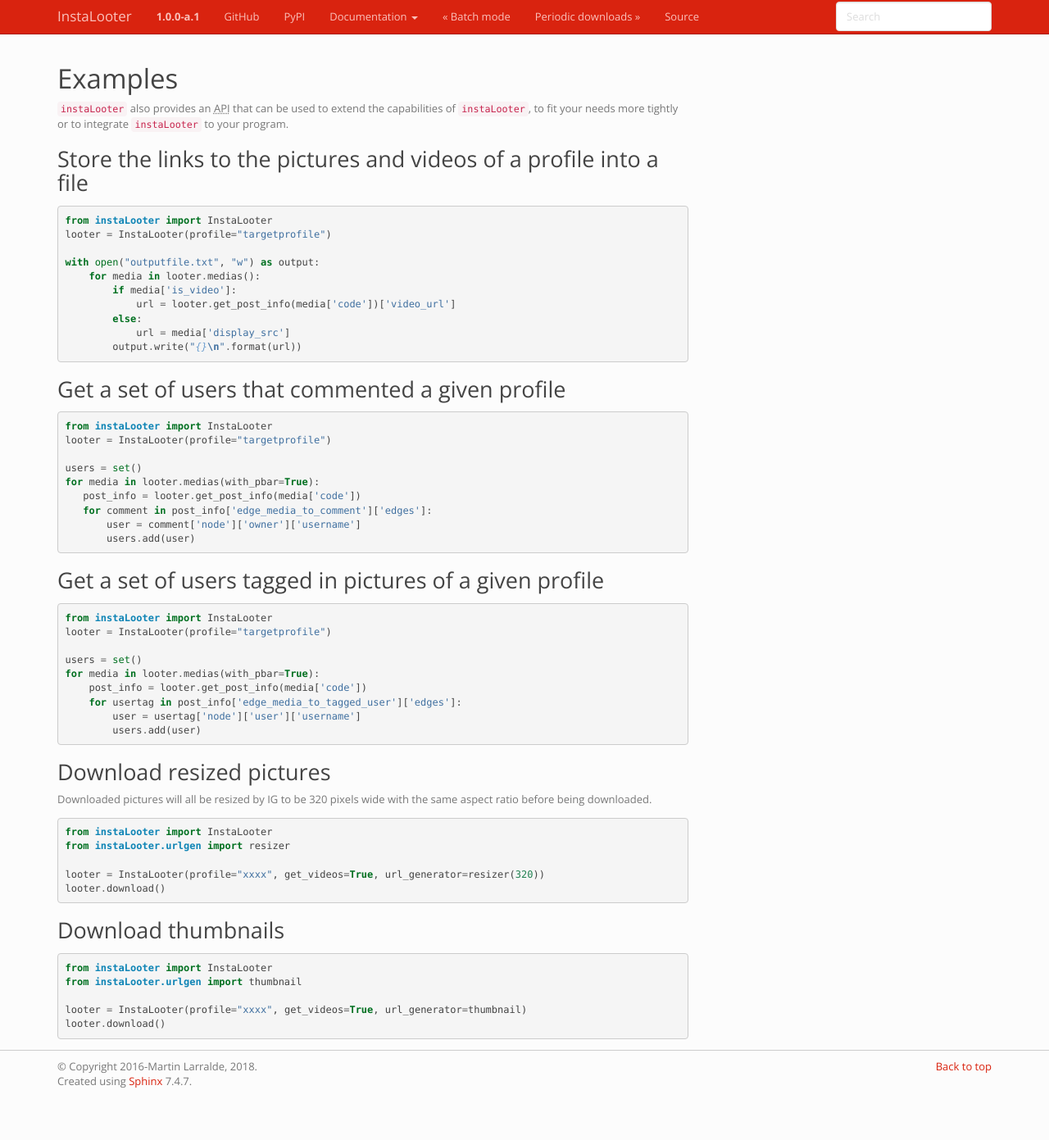
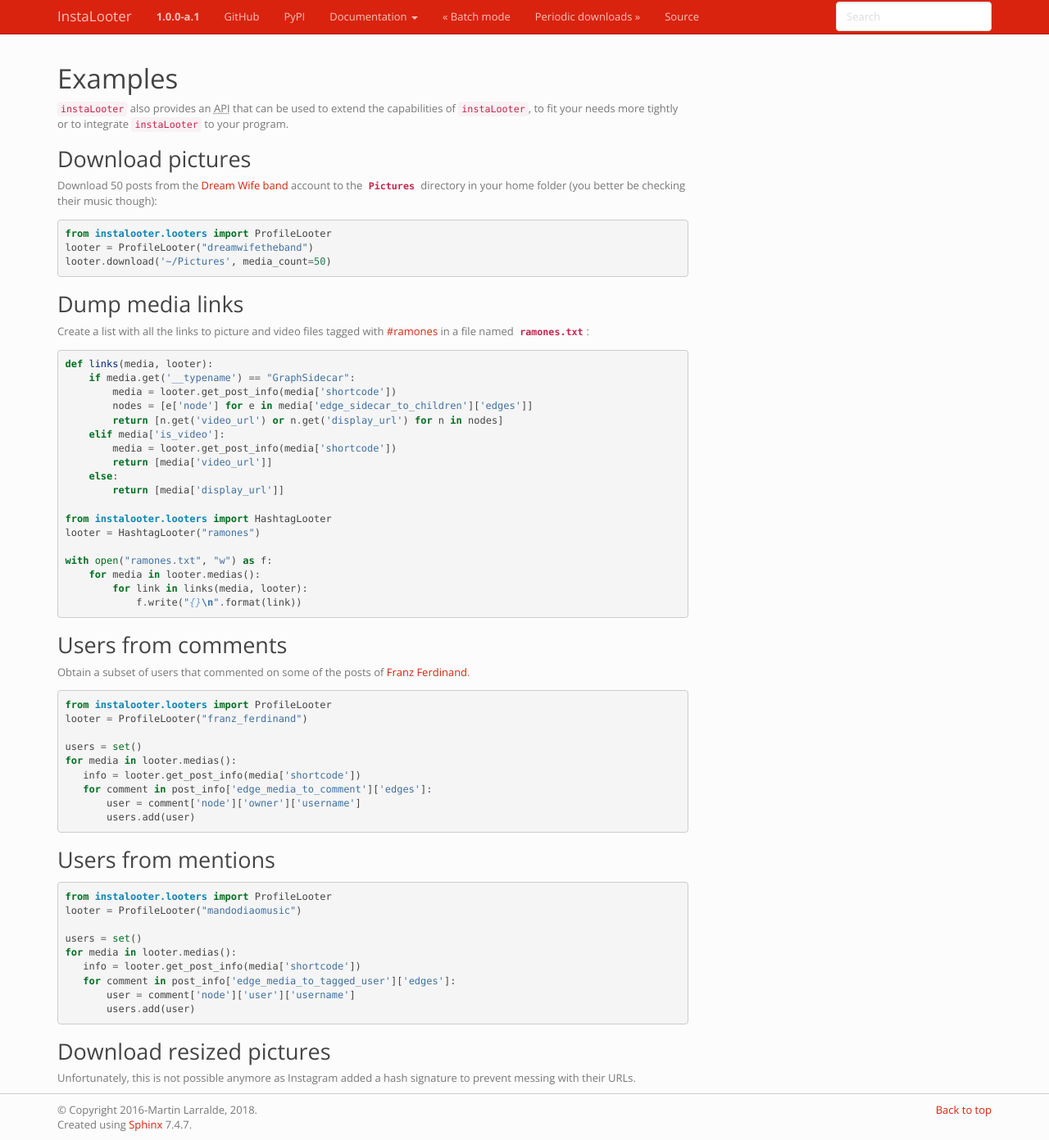
Before and after one commit to althonos/InstaLooter, a Sphinx documentation site: the page built from docs/source/examples.rst, in a window 1280 px wide and 1391 px high. Shown: the whole window at 82% size. Built offline with Sphinx 7.4.7, drawn with Linux system fonts in a browser that asks for light colours; the version number is read from the project's files by our own code.

Commit message:
Update examples in documentation

```diff
--- a/docs/source/examples.rst
+++ b/docs/source/examples.rst
@@ -8,77 +8,111 @@ that can be used to extend the capabilities of ``instaLooter``, to fit your
 needs more tightly or to integrate ``instaLooter`` to your program.
 
 
-Store the links to the pictures and videos of a profile into a file
--------------------------------------------------------------------
+Download pictures
+-----------------
 
-.. code::
+Download 50 posts from the `Dream Wife band <https://www.instagram.com/dreamwifetheband/?hl=fr>`_
+account to the `Pictures` directory in your home folder (you better be checking
+their music though):
 
-   from instaLooter import InstaLooter
-   looter = InstaLooter(profile="targetprofile")
+.. code:: python
 
-   with open("outputfile.txt", "w") as output:
-       for media in looter.medias():
-           if media['is_video']:
-               url = looter.get_post_info(media['code'])['video_url']
-           else:
-               url = media['display_src']
-           output.write("{}\n".format(url))
+   from instalooter.looters import ProfileLooter
+   looter = ProfileLooter("dreamwifetheband")
+   looter.download('~/Pictures', media_count=50)
 
 
-Get a set of users that commented a given profile
--------------------------------------------------
+Dump media links
+----------------
 
-.. code::
+Create a list with all the links to picture and video files tagged with
+`#ramones <https://www.instagram.com/explore/tags/ramones/>`_ in a file
+named `ramones.txt`:
 
-  from instaLooter import InstaLooter
-  looter = InstaLooter(profile="targetprofile")
+.. code:: python
 
-  users = set()
-  for media in looter.medias(with_pbar=True):
-     post_info = looter.get_post_info(media['code'])
-     for comment in post_info['edge_media_to_comment']['edges']:
-         user = comment['node']['owner']['username']
-         users.add(user)
+    def links(media, looter):
+        if media.get('__typename') == "GraphSidecar":
+            media = looter.get_post_info(media['shortcode'])
+            nodes = [e['node'] for e in media['edge_sidecar_to_children']['edges']]
+            return [n.get('video_url') or n.get('display_url') for n in nodes]
+        elif media['is_video']:
+            media = looter.get_post_info(media['shortcode'])
+            return [media['video_url']]
+        else:
+            return [media['display_url']]
+
+    from instalooter.looters import HashtagLooter
+    looter = HashtagLooter("ramones")
+
+    with open("ramones.txt", "w") as f:
+        for media in looter.medias():
+            for link in links(media, looter):
+                f.write("{}\n".format(link))
 
 
-Get a set of users tagged in pictures of a given profile
---------------------------------------------------------
+Users from comments
+-------------------
 
-.. code::
+Obtain a subset of users that commented on some of the posts of
+`Franz Ferdinand <https://www.instagram.com/franz_ferdinand>`_.
 
-   from instaLooter import InstaLooter
-   looter = InstaLooter(profile="targetprofile")
+.. code:: python
 
-   users = set()
-   for media in looter.medias(with_pbar=True):
-       post_info = looter.get_post_info(media['code'])
-       for usertag in post_info['edge_media_to_tagged_user']['edges']:
-           user = usertag['node']['user']['username']
+    from instalooter.looters import ProfileLooter
+    looter = ProfileLooter("franz_ferdinand")
+
+    users = set()
+    for media in looter.medias():
+       info = looter.get_post_info(media['shortcode'])
+       for comment in post_info['edge_media_to_comment']['edges']:
+           user = comment['node']['owner']['username']
+           users.add(user)
+
+
+Users from mentions
+-------------------
+
+
+
+.. code:: python
+
+    from instalooter.looters import ProfileLooter
+    looter = ProfileLooter("mandodiaomusic")
+
+    users = set()
+    for media in looter.medias():
+       info = looter.get_post_info(media['shortcode'])
+       for comment in post_info['edge_media_to_tagged_user']['edges']:
+           user = comment['node']['user']['username']
            users.add(user)
 
 
 Download resized pictures
 -------------------------
 
-Downloaded pictures will all be resized by IG to be 320 pixels wide
-with the same aspect ratio before being downloaded.
+Unfortunately, this is not possible anymore as Instagram added a hash signature
+to prevent messing with their URLs.
 
-.. code::
-
-    from instaLooter import InstaLooter
-    from instaLooter.urlgen import resizer
-
-    looter = InstaLooter(profile="xxxx", get_videos=True, url_generator=resizer(320))
-    looter.download()
+..
+.. Downloaded pictures will all be resized by IG to be 320 pixels wide
+.. with the same aspect ratio before being downloaded.
+..
+.. .. code::
+..
+..     from instaLooter import InstaLooter
+..     from instaLooter.urlgen import resizer
+..
+..     looter = InstaLooter(profile="xxxx", get_videos=True, url_generator=resizer(320))
+..     looter.download()
 
 
-Download thumbnails
--------------------
-
-.. code::
-
-    from instaLooter import InstaLooter
-    from instaLooter.urlgen import thumbnail
-
-    looter = InstaLooter(profile="xxxx", get_videos=True, url_generator=thumbnail)
-    looter.download()
+.. Download thumbnails
+.. -------------------
+.. .. code::
+..
+..     from instaLooter import InstaLooter
+..     from instaLooter.urlgen import thumbnail
+..
+..     looter = InstaLooter(profile="xxxx", get_videos=True, url_generator=thumbnail)
+..     looter.download()
```
